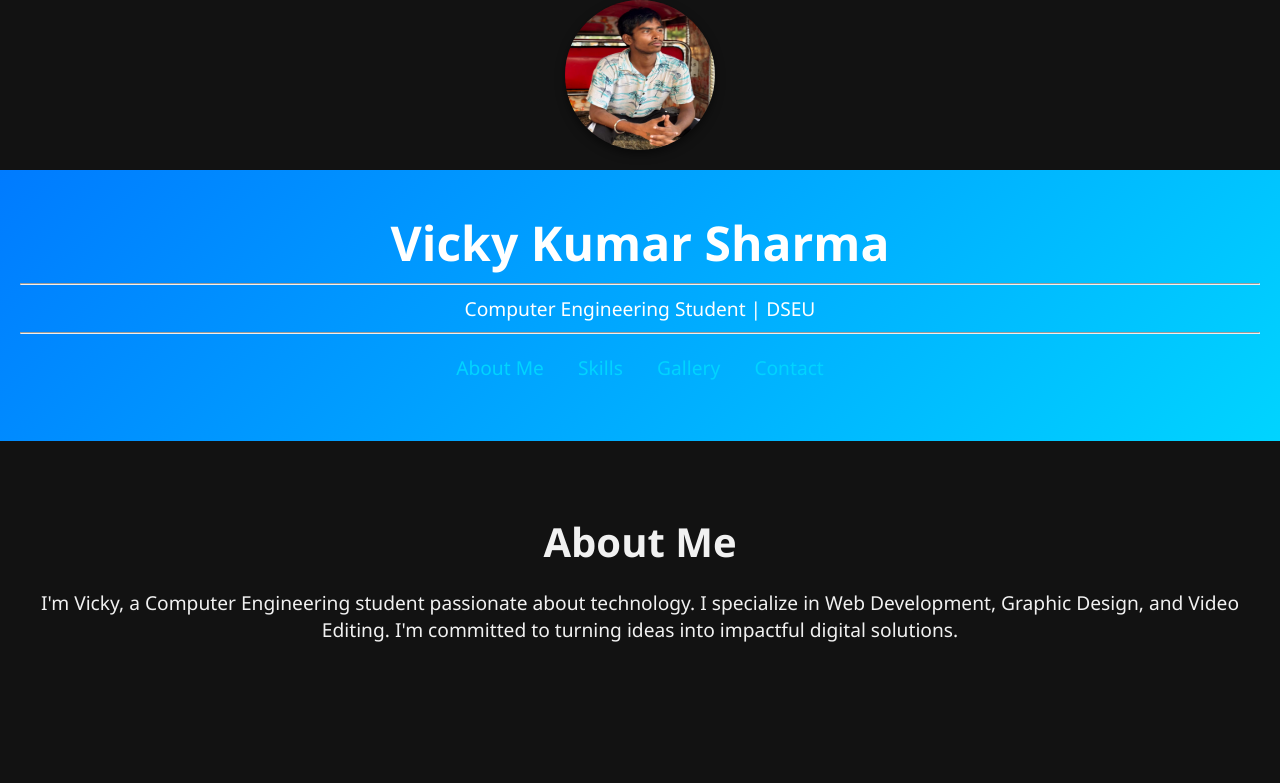
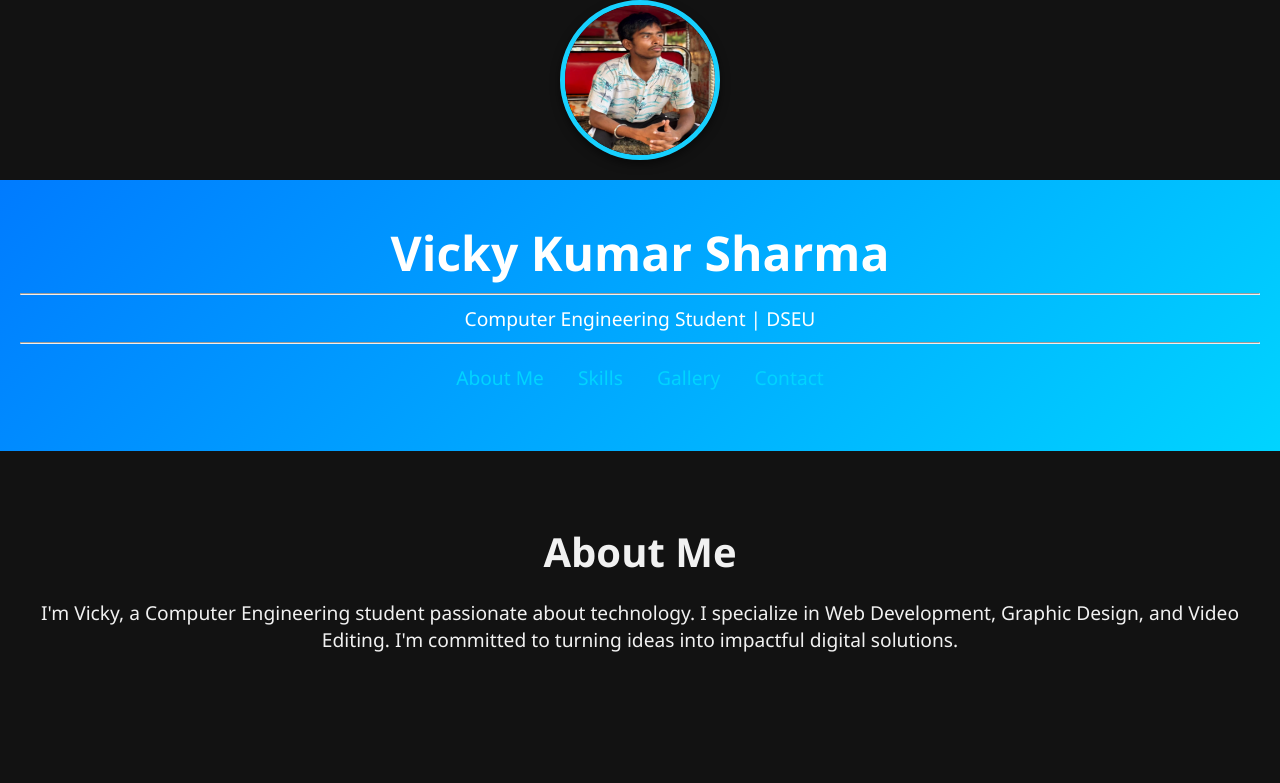
Before and after one commit to vickykuofficial/As_Devloper, a plain HTML site: page index.htm in a window 1280 px wide. Shown: the top 783 px of the page. Drawn offline with Linux system fonts and the light colour scheme.

Commit message:
Update index.htm

```diff
--- a/index.htm
+++ b/index.htm
@@ -20,7 +20,7 @@
   width: 150px;
   height: 150px;
   border-radius: 50%;
-  border: 5px solid Sky Blue;
+  border: 5px solid #17d0fe;
   box-shadow: 0 4px 10px rgba(0, 0, 0, 0.5);
   display: block;
   margin: 0 auto 20px;
```
